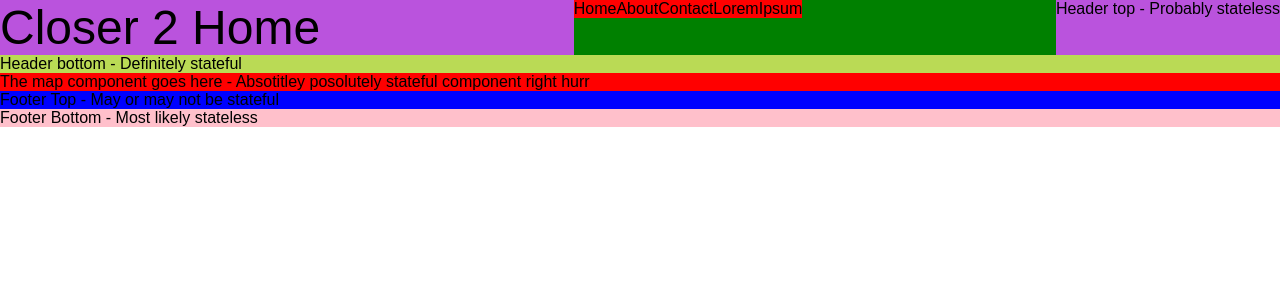
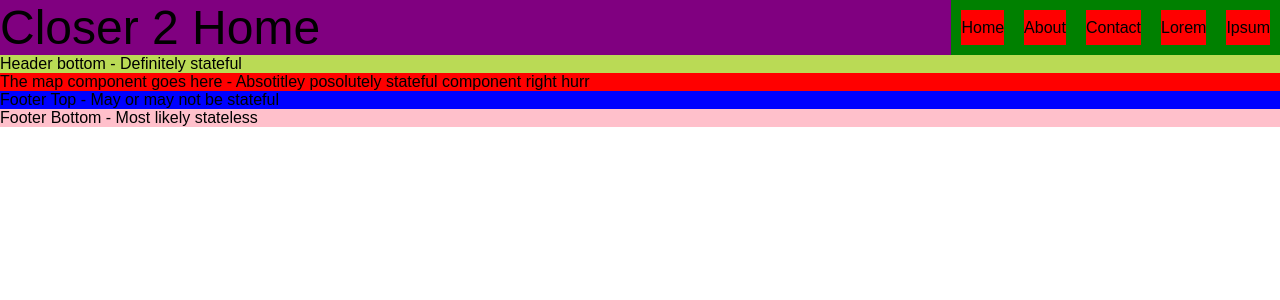
Before and after one commit to askaper/Closer2Home2016, a React (Create React App) app: page / in a window 1280 px wide. Shown: the top 300 px of the page. Built offline with nearby package versions, Linux system fonts and the light colour scheme.

Commit message:
Commented and stylizing layout of top header

```diff
--- a/src/components/Header.js
+++ b/src/components/Header.js
@@ -18,7 +18,6 @@ class Header extends Component {
               <li>Ipsum</li>
             </ul>
           </div>
-          Header top - Probably stateless
         </div>
         <div className="header-bottom">
           Header bottom - Definitely stateful
--- a/src/css/App.css
+++ b/src/css/App.css
@@ -1,6 +1,7 @@
 
+
+/* Top Header Stuff */
 .header-top {
-  background-color: #BA53DD;
   display: flex;
 }
 
@@ -9,30 +10,43 @@
   align-content: flex-start;
   font-size: 36pt;
   color: black;
+  background-color: purple;
 }
 
 .header-top-nav-items {
+  display: flex;
   margin: 0 auto;
-  flex: 1 auto;
   background-color: green;
 }
 
+.links {
+  display: flex;
+}
+
 .links > li {
-  display: inline-block;
+  flex: 1 auto;
+  align-items: center;
+  align-content: center;
   list-style: none;
-  margin: 0;
   background-color: red;
+  margin: 10px;
 }
+
+/* Bottom Header Stuff */
 
 .header-bottom {
   background-color: #BADA55;
   display: flex;
 }
 
+/* Map Stuff */
+
 .map-container {
   background-color: red;
 
 }
+
+/* Footer Stuff */
 
 .footer-top {
   background-color: blue;
```
